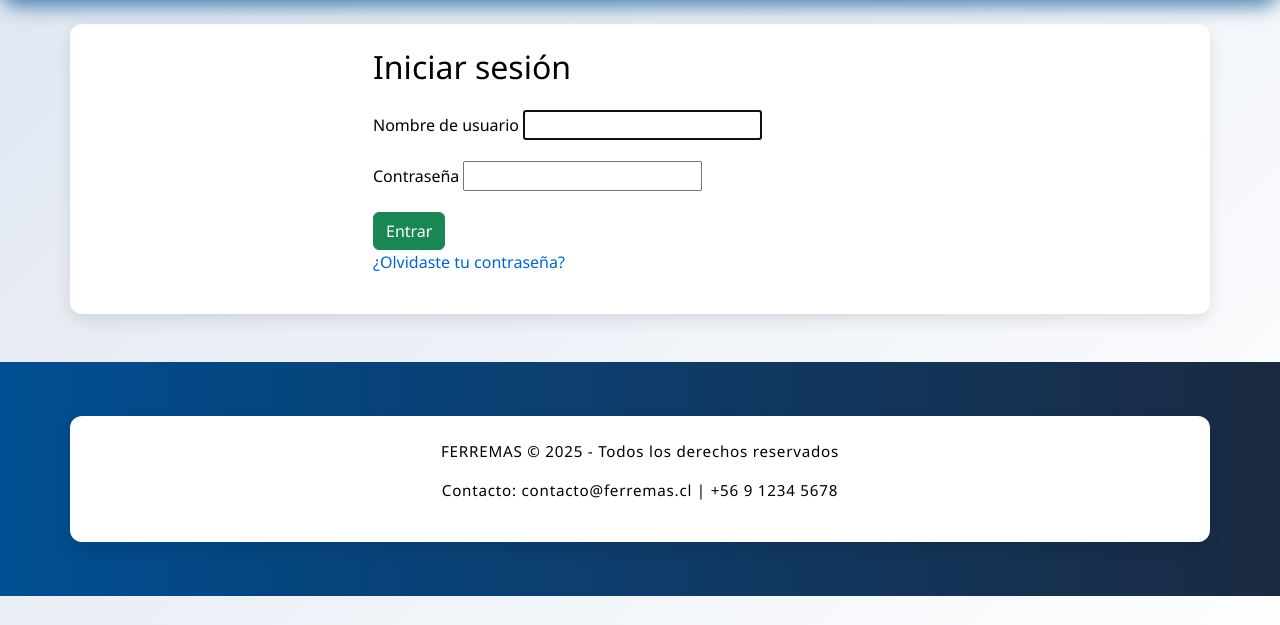
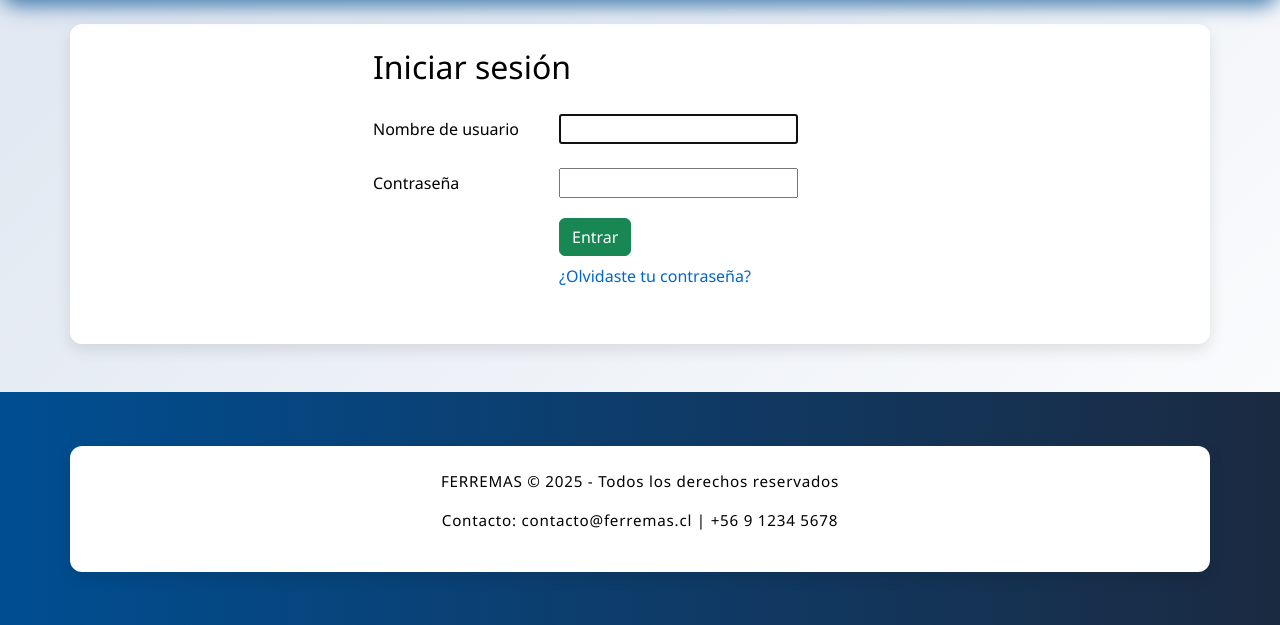
Before and after one commit to BastianLazo/ferremas, a Django app: page /login/ in a window 1280 px wide. Shown: the part 56-681 px from the top of the page. Run offline with Django 5.2, Linux system fonts and the light colour scheme.

Commit message:
mejora estetica

```diff
--- a/home/templates/home/login.html
+++ b/home/templates/home/login.html
@@ -9,23 +9,35 @@
     <form method="post">
       {% csrf_token %}
       {{ form.non_field_errors }}
-      <div class="mb-3">
-        <label for="{{ form.username.id_for_label }}" class="form-label">Nombre de usuario</label>
+        <div class="mb-3 row align-items-center">
+    <label for="{{ form.username.id_for_label }}" class="col-sm-4 col-form-label">Nombre de usuario</label>
+    <div class="col-sm-8">
       {{ form.username }}
       {% for error in form.username.errors %}
         <div class="text-danger">{{ error }}</div>
       {% endfor %}
     </div>
-      <div class="mb-3">
-        <label for="{{ form.password.id_for_label }}" class="form-label">Contraseña</label>
+  </div>
+
+  <!-- Contraseña -->
+  <div class="mb-3 row align-items-center">
+    <label for="{{ form.password.id_for_label }}" class="col-sm-4 col-form-label">Contraseña</label>
+    <div class="col-sm-8">
       {{ form.password }}
       {% for error in form.password.errors %}
         <div class="text-danger">{{ error }}</div>
       {% endfor %}
     </div>
+  </div>
+
+  <!-- Botón + link -->
+  <div class="mb-3 row">
+    <div class="offset-sm-4 col-sm-8">
       <button type="submit" class="btn btn-success">Entrar</button>
-      <p><a href="{% url 'password_reset' %}">¿Olvidaste tu contraseña?</a>
-</p>
+      <p class="mt-2"><a href="{% url 'password_reset' %}">¿Olvidaste tu contraseña?</a></p>
+    </div>
+  </div>
+</form>
 
 </form>
 </div>
```
Also changed, not shown: home/templates/home/index.html (+25 -15 lines), home/templates/home/register.html (+11 -4 lines), db.sqlite3. Lines whose indentation alone changed are shown as unchanged.
